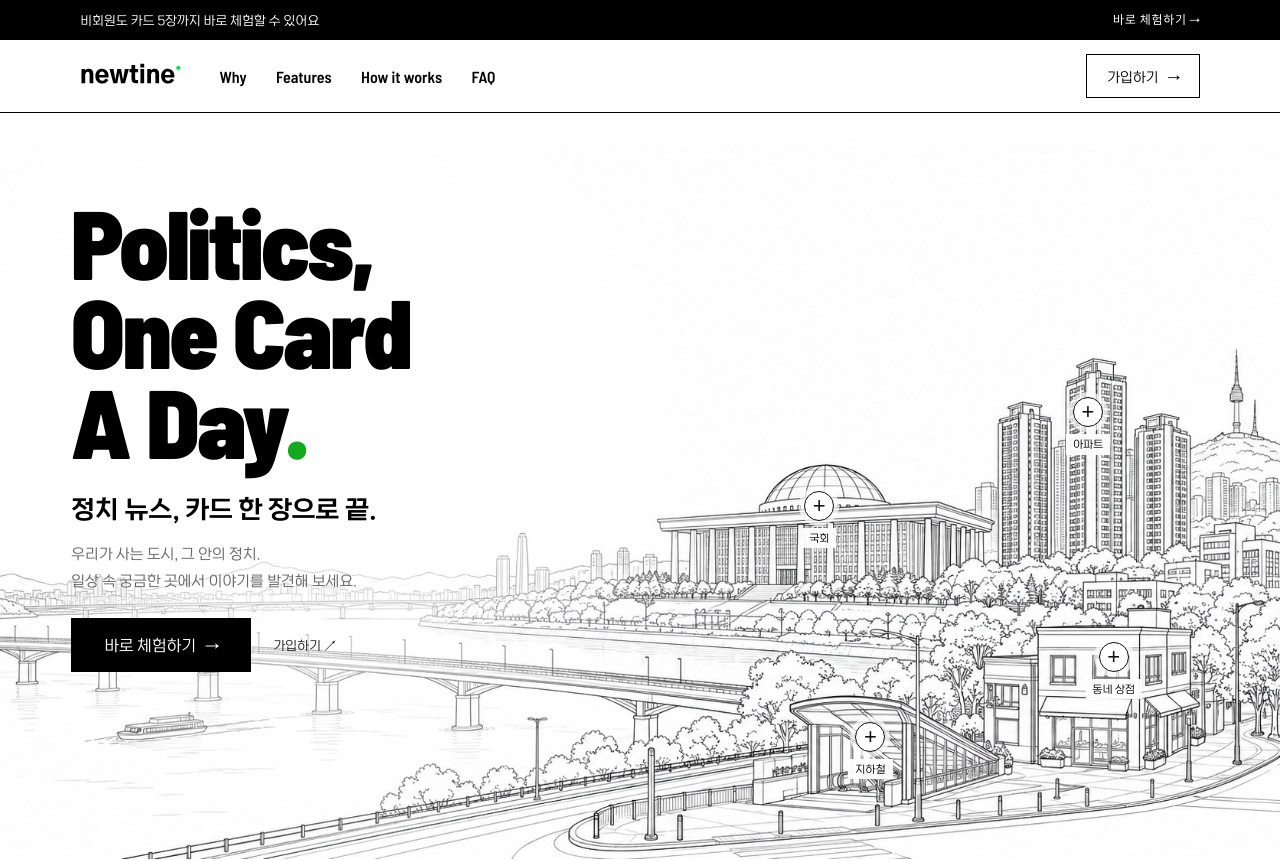
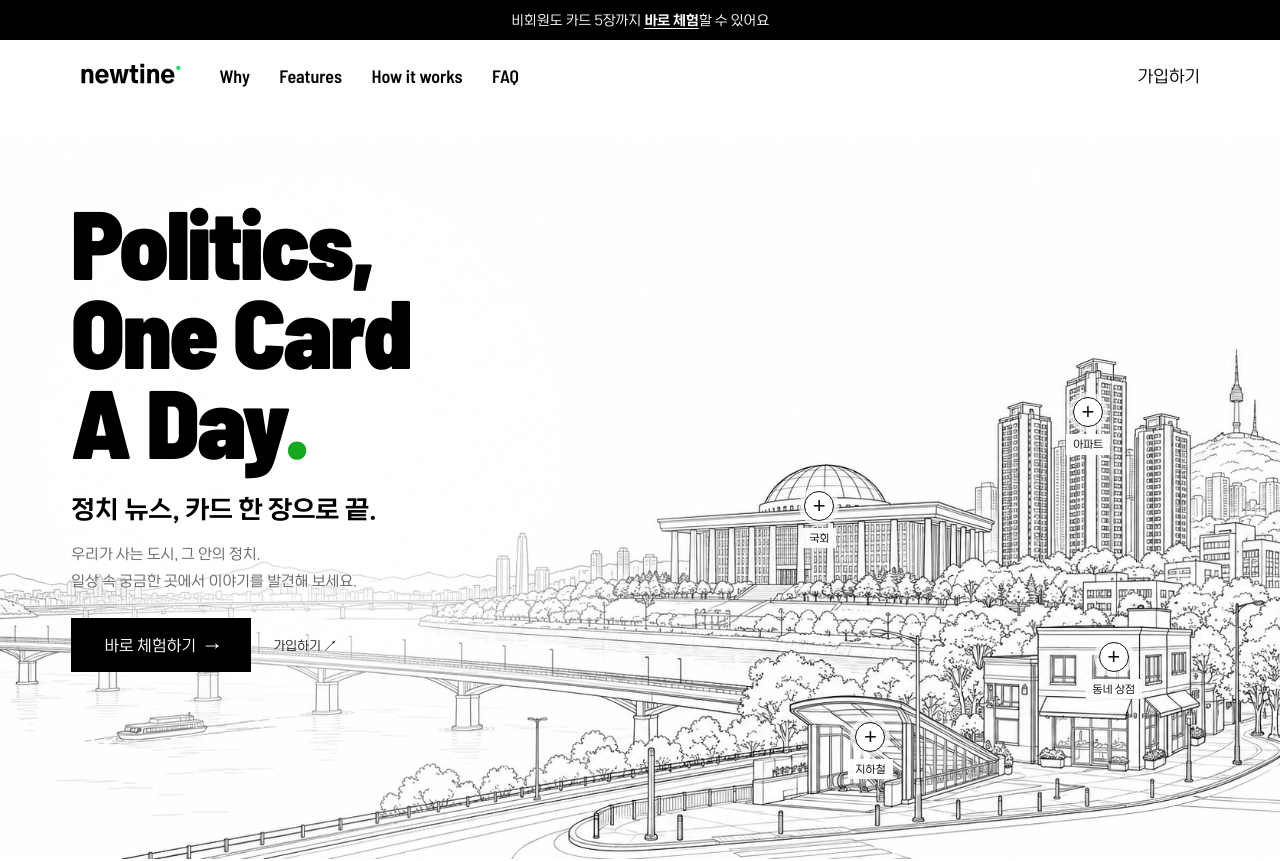
Before and after one commit to newtine-wanted/newtine-landing, a React (Vite) app: page / in a window 1280 px wide. Shown: the top 861 px of the page. Built offline with nearby package versions, Linux system fonts and the light colour scheme; a web font is replaced by a local one.

Commit message:
feat(nav): 반투명 스크롤 내비게이션과 안내 링크 개선

```diff
--- a/src/components/Header.tsx
+++ b/src/components/Header.tsx
@@ -1,4 +1,4 @@
-import { useEffect, useState } from "react";
+import { useEffect, useRef, useState } from "react";
 import { StartLink } from "./StartLink";
 const links = [
   ["why", "Why"],
@@ -8,6 +8,35 @@ const links = [
 ] as const;
 export function Header() {
   const [menuOpen, setMenuOpen] = useState(false);
+  const [hidden, setHidden] = useState(false);
+  const [scrolled, setScrolled] = useState(false);
+  const header = useRef<HTMLElement>(null);
+  useEffect(() => {
+    let lastY = Math.max(0, window.scrollY);
+    let distance = 0;
+    let frame = 0;
+    const update = () => {
+      frame = 0;
+      const y = Math.max(0, Math.min(window.scrollY, document.documentElement.scrollHeight - window.innerHeight));
+      const delta = y - lastY;
+      lastY = y;
+      setScrolled(y > 24);
+      const keyboardFocus = header.current?.contains(document.activeElement) && document.activeElement?.matches(":focus-visible");
+      if (y < 80 || menuOpen || keyboardFocus) {
+        setHidden(false);
+        distance = 0;
+        return;
+      }
+      if (Math.sign(delta) !== Math.sign(distance)) distance = 0;
+      distance += delta;
+      if (distance > 14) { setHidden(true); distance = 0; }
+      if (distance < -8) { setHidden(false); distance = 0; }
+    };
+    const onScroll = () => { if (!frame) frame = requestAnimationFrame(update); };
+    update();
+    window.addEventListener("scroll", onScroll, { passive: true });
+    return () => { window.removeEventListener("scroll", onScroll); cancelAnimationFrame(frame); };
+  }, [menuOpen]);
   useEffect(() => {
     const onKeyDown = (event: KeyboardEvent) => {
       if (event.key === "Escape") setMenuOpen(false);
@@ -28,13 +57,10 @@ export function Header() {
       </a>
       <div className="notice">
         <div className="container">
-          <span>비회원도 카드 5장까지 바로 체험할 수 있어요</span>
-          <StartLink className="english" destination="serviceUrl">
-            바로 체험하기 →
-          </StartLink>
+          <span>비회원도 카드 5장까지 <StartLink className="notice-trial-link" destination="serviceUrl">바로 체험</StartLink>할 수 있어요</span>
         </div>
       </div>
-      <header className="navigation">
+      <header ref={header} className={`navigation${hidden && !menuOpen ? " is-hidden" : ""}${scrolled ? " is-scrolled" : ""}${menuOpen ? " is-menu-open" : ""}`} onFocusCapture={() => setHidden(false)}>
         <div className="container nav-inner">
           <a href="#" aria-label="뉴틴 홈">
             <img
@@ -53,7 +79,7 @@ export function Header() {
             ))}
           </nav>
           <StartLink className="button button-outline nav-cta" destination="signupUrl">
-            가입하기 <span>→</span>
+            가입하기
           </StartLink>
           <button
             className="menu-toggle"
--- a/src/styles.css
+++ b/src/styles.css
@@ -1435,3 +1435,46 @@ a[aria-disabled="true"] { cursor: default; }
   .notice .container > span { font-size: 9px; }
   .notice a { font-size: 9px; }
 }
+
+/* Translucent navigation, revealed when scrolling upward. */
+.navigation {
+  position: sticky;
+  top: 0;
+  z-index: 30;
+  background: rgb(255 255 255 / 24%);
+  border-bottom: 1px solid transparent;
+  -webkit-backdrop-filter: blur(14px);
+  backdrop-filter: blur(14px);
+  transition: transform .32s cubic-bezier(.22, 1, .36, 1), background .25s ease, border-color .25s ease;
+}
+.navigation.is-scrolled { background: rgb(255 255 255 / 72%); border-bottom-color: rgb(0 0 0 / 7%); }
+.navigation.is-hidden { transform: translateY(calc(-100% - 2px)); pointer-events: none; }
+.navigation.is-menu-open { transform: translateY(0); pointer-events: auto; }
+.navigation.is-menu-open { background: rgb(255 255 255 / 92%); }
+.navigation .button-outline { background: transparent; border: 0; border-radius: 999px; padding-inline: 0; justify-content: flex-end; }
+.navigation .button-outline:hover { background: rgb(255 255 255 / 55%); }
+html { scroll-padding-top: 92px; }
+@media (max-width: 900px) { html { scroll-padding-top: 80px; } }
+@supports not ((backdrop-filter: blur(1px)) or (-webkit-backdrop-filter: blur(1px))) {
+  .navigation { background: rgb(255 255 255 / 94%); }
+}
+
+.notice .container { justify-content: center; text-align: center; }
+.notice .notice-trial-link {
+  padding: 0;
+  font: inherit;
+  font-weight: 800;
+  letter-spacing: inherit;
+  text-decoration: underline;
+  text-decoration-thickness: 1px;
+  text-underline-offset: 3px;
+}
+.notice .notice-trial-link:hover { text-decoration-thickness: 2px; }
+
+.navigation .nav-inner nav { font-size: 18px; }
+.navigation .nav-cta { font-size: 17px; }
+.navigation .mobile-nav:not([hidden]) { font-size: 18px; }
+.notice { font-size: 14px; }
+.notice .container > span { font-size: inherit; }
+@media (max-width: 760px) { .notice { font-size: 12px; } }
+@media (max-width: 380px) { .notice { font-size: 11px; } }
```
